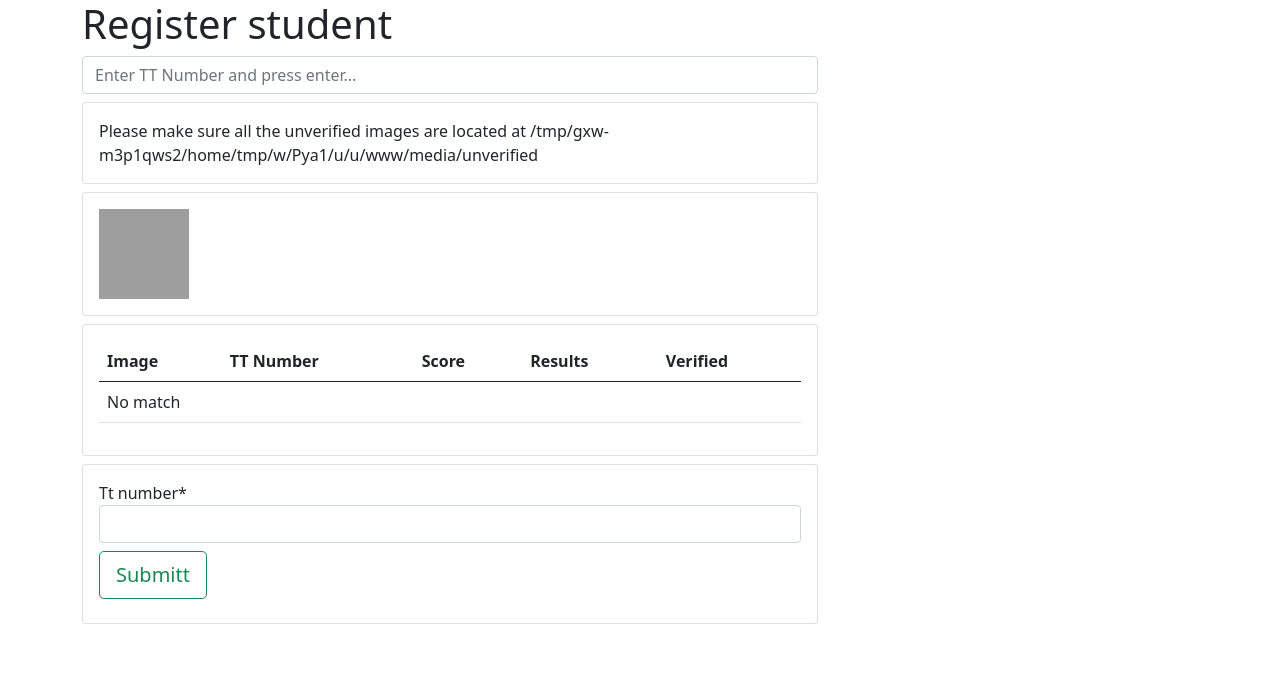
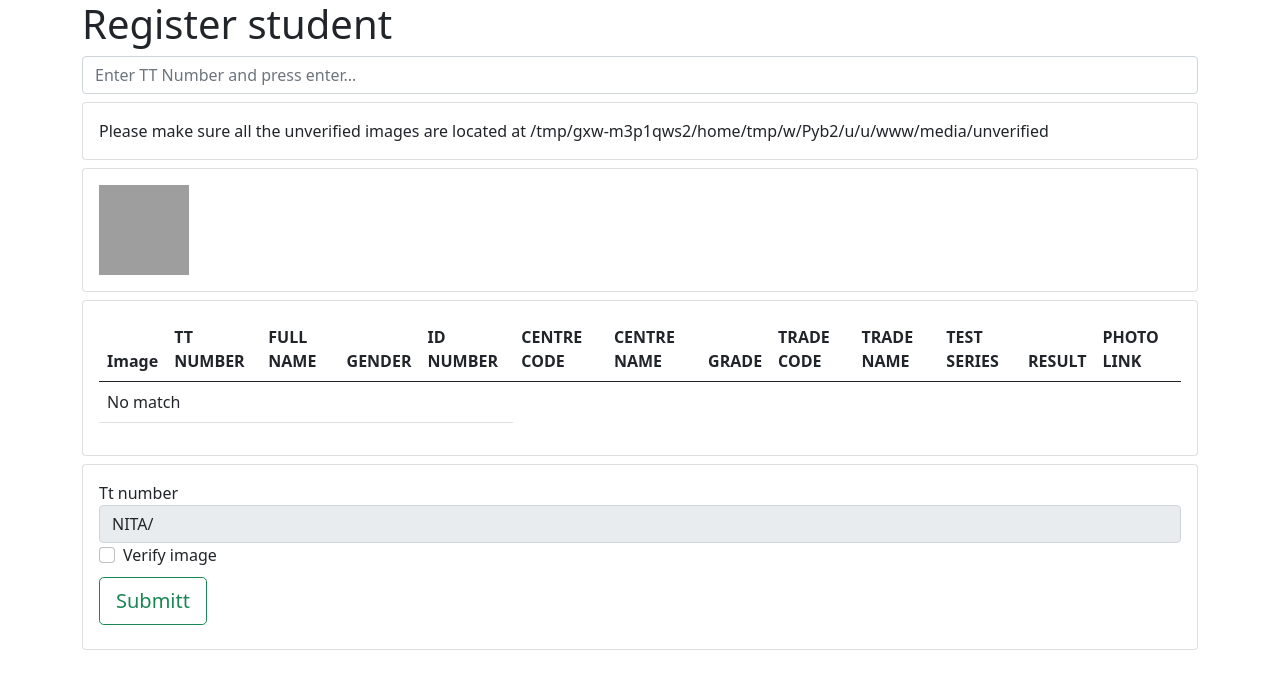
Before and after one commit to Omoshlawi/simple-student-reg, a Django app: page / in a window 1280 px wide. Shown: the top 689 px of the page. Run offline with Django 3.2, Linux system fonts and the light colour scheme; data comes from the database, SQL or seed files in the repository; both versions use the stored data as it was after the commit; some libraries are stand-ins or nearby versions; grey boxes are pictures that could not be loaded.

Commit message:
Verifying photes vilivyo

```diff
--- a/core/forms.py
+++ b/core/forms.py
@@ -4,6 +4,9 @@ from core.models import Students
 
 
 class StudentRegForm(forms.ModelForm):
+    verify_image = forms.BooleanField(required=False)
+    tt_number = forms.CharField(max_length=50, required=False, disabled=True)
+
     class Meta:
         model = Students
         fields = ['tt_number']
--- a/core/models.py
+++ b/core/models.py
@@ -1,4 +1,5 @@
 from django.db import models
+
 
 # Create your models here.
 
@@ -16,3 +17,12 @@ class Students(models.Model):
     test_series = models.CharField(max_length=50)
     result = models.CharField(max_length=50)
     photo_link = models.CharField(max_length=50)
+
+    def get_field_values(self):
+        return map(
+            lambda field: {'name': str(field).upper().replace("_", " "), 'value': getattr(self, field)},
+            [field.name for field in Students._meta.fields]
+        )
+
+    def get_image(self):
+        return "-".join(str(self.tt_number).split("/")[1:]) + ".jpg"
--- a/core/views.py
+++ b/core/views.py
@@ -1,42 +1,69 @@
+import os
+
 from django.shortcuts import render
 
 from core.forms import StudentRegForm
 from core.models import Students
 from django.conf import settings
 from django.core.files import File
+import shutil
+
 
 # Create your views here.
+
+
+def get_tt(value):
+    return "/".join(f"NITA-{value}".split("-"))
 
 
 def register(request):
     form = None
     student = None
-    tt_no = None
     path = settings.UNVERIFIED_IMAGES_PATH
-    if request.method == 'GET':
-        try:
-            tt_no = request.GET.get('tt', '')
-            student = Students.objects.get(tt_number=tt_no)
-            form = StudentRegForm(instance=student)
-        except Students.DoesNotExist:
-            form = StudentRegForm(initial={'tt_number': tt_no})
-    else:
-        form = StudentRegForm(data=request.POST)
+    path_v = settings.VERIFIED_IMAGES_PATH
+    tt_no = request.GET.get('tt', '')
+    try:
+        student = Students.objects.get(tt_number=get_tt(tt_no))
+        form = StudentRegForm(instance=student, initial={'verify_image': bool(student.photo_link)})
+    except Students.DoesNotExist:
+        form = StudentRegForm(initial={'tt_number': get_tt(tt_no)})
+    if request.method == 'POST':
+        form = StudentRegForm(data=request.POST, instance=student)
         if form.is_valid():
-            cd  = form.cleaned_data
-            tt = cd["tt_number"]
-            score = cd['score']
-            student = Students(
-                tt_number=tt,
-                score=score,
-                results="Pass" if score > 70.0 else "Fail",
-                verified="verified"
-            )
+            cd = form.cleaned_data
+            verify_image = cd.get('verify_image')
+            try:
+                student = Students.objects.get(
+                    tt_number=get_tt(tt_no)
+                )
+                if verify_image:
+                    student.photo_link = "verified"
+                    student.save()
+                    image = path / f"{tt_no}.jpg"
+                    try:
+                        shutil.move(image, path_v / f"{tt_no}.jpg")
+                    except FileNotFoundError:
+                        print("File not found")
+                else:
+                    student.photo_link = ""
+                    student.save()
+                    image = path / f"{tt_no}.jpg"
+                    try:
+                        shutil.move(path_v / f"{tt_no}.jpg", image)
+                    except FileNotFoundError:
+                        print("File not found")
 
-            # Assuming 'path' is the file path to be uploaded
-            with open(path / f"{tt}.jpg", 'rb') as file:
-                student.image.save(f"{tt}.jpg", File(file))
-
-            student.save()
-    return render(request, 'register.html',
-                  {'form': form, 'student': student, 'path': path, 'search': tt_no})
+                student = Students.objects.get(
+                    tt_number=get_tt(tt_no)
+                )
+                form = StudentRegForm(instance=student)
+            except Students.DoesNotExist:
+                pass
+    return render(
+        request, 'register.html',
+        {
+            'form': form, 'student': student, 'path': {'verified': path_v, 'unverified': path},
+            'search': tt_no,
+            "fields": [str(field.name).upper().replace("_", " ") for field in Students._meta.fields]
+        }
+    )
--- a/main/settings.py
+++ b/main/settings.py
@@ -133,3 +133,4 @@ CRISPY_TEMPLATE_PACK = 'bootstrap4'
 
 
 UNVERIFIED_IMAGES_PATH = MEDIA_ROOT / 'unverified'
+VERIFIED_IMAGES_PATH = MEDIA_ROOT / 'verified'
--- a/templates/register.html
+++ b/templates/register.html
@@ -13,60 +13,61 @@
 <body class="container">
     <h1>Register student</h1>
     <div class="row">
-        <div class="col-md-8">
+        <div class="col-lg-12">
             <form action="" method="get">
                 <div class="form-group">
                     <input type="text" class="form-control" name="tt" id="tt" placeholder="Enter TT Number and press enter... ">
                     <div class="card card-body my-2">
-                      Please make sure all the unverified images are located at {{path}}
+                      Please make sure all the unverified images are located at {{path.unverified}}
                     </div>
                 </div>
             </form>
             {% if not student %}
             <div class="card card-body">
 
-              <img src="/{{path}}/{{search}}.jpg" alt="img" width="90" height="90">
+              <img src="/{{path.unverified}}/{{search}}.jpg" alt="img" width="90" height="90">
             </div>
             {% endif %}
             <div class="card card-body my-2">
-                <table class="table">
+                <table class="table table-responsive">
                     <thead class="thead-dark">
                       <tr>
+
                         <th scope="col">Image</th>
-                        <th scope="col">TT Number</th>
-                        <th scope="col">Score</th>
-                        <th scope="col">Results</th>
-                        <th scope="col">Verified</th>
+                        {% for field in fields %}
+                        <th scope="col">{{field}}</th>
+                        {% endfor %}
 
                       </tr>
                     </thead>
                     <tbody>
                       <tr>
                         {% if student %}
-                        <th scope="row"><img src="{{student.image.url}}" alt="image" srcset="" width="80" height="80"></th>
-                        <td>{{student.tt_number}}</td>
-                        <td>{{student.score}}</td>
-                        <td>{{student.results}}</td>
-                        <td>{{student.verified}}</td>
+                        {% if student.photo_link %}
+                        <th scope="row"><img src="/{{path.verified}}/{{search}}.jpg" alt="image" srcset="" width="80" height="80"></th>
                         {% else %}
-                        <td colspan="5" class="justify-content-center">No match</td>
+                        <th scope="row"><img src="/{{path.unverified}}/{{search}}.jpg" alt="image" srcset="" width="80" height="80"></th>
+                        {% endif %}
+                        {% for field in student.get_field_values %}
+                            <th scope="col">{{ field.value }}</th>
+                        {% endfor %}
+                        {% else %}
+                            <td colspan="5" class="justify-content-center">No match</td>
                         {% endif %}
                       </tr>
                     </tbody>
                   </table>
             </div>
-
-{% if not student %}
             <div class="card card-body">
 
-                <form action="" method="post">
+                <form action="" method="post" class="form">
                     {% csrf_token %}
                     {{form|crispy}}
+
                <button class="btn btn-outline-success btn-lg my-2 " type="submit">Submitt</button>
                 </form>
             </div>
 
     </div>
-    {% endif %}
 </body>
 </html>
```
Also changed, not shown: db.sqlite3, media/verified/68846-22DEC.jpg (renamed from media/unverified/25842-22AUG.jpg), readMe.md.
